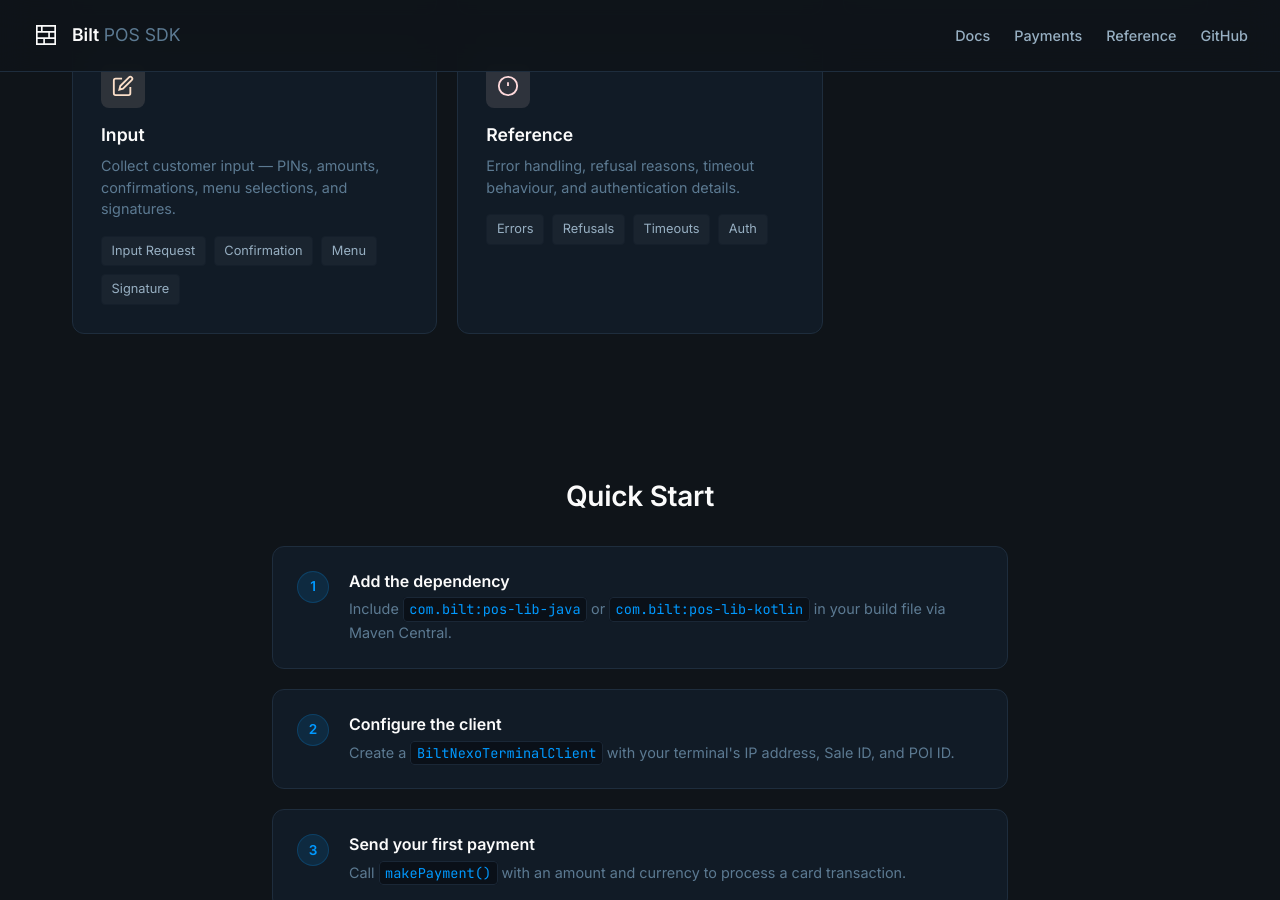
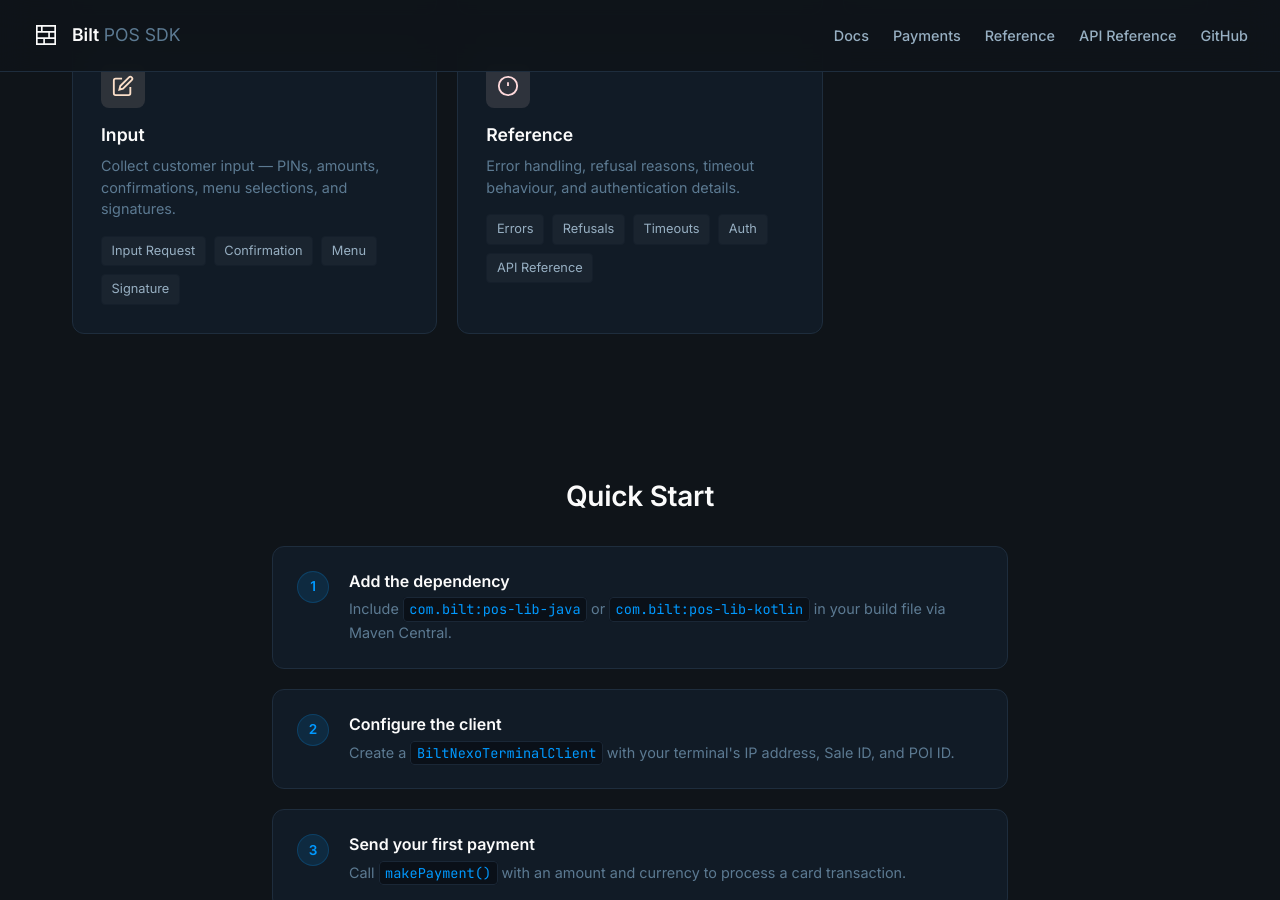
Before and after one commit to biltrewards/bilt-pos-sdk, a Jekyll site: the page built from docs/index.markdown, in a window 1280 px wide and 900 px high, scrolled down 951 px. Built offline with Jekyll 4.4.1, drawn with Linux system fonts in a browser that asks for light colours.

Commit message:
Add API Reference links to docs navigation and fix layout
Prevent Jekyll from wrapping api-reference.html in the doc layout,
and add links to it in the nav bar, sidebar, and home page.

Co-Authored-By: Claude Opus 4.6 (1M context) <noreply@anthropic.com>

```diff
--- a/docs/_config.yml
+++ b/docs/_config.yml
@@ -18,6 +18,10 @@ defaults:
     values:
       layout: "doc"
   - scope:
+      path: "api-reference.html"
+    values:
+      layout: none
+  - scope:
       path: "index.markdown"
     values:
       layout: "home"
--- a/docs/_data/navigation.yml
+++ b/docs/_data/navigation.yml
@@ -62,3 +62,7 @@
       url: /timeout-handling.html
     - name: Auth Response
       url: /auth-response.html
+    - name: Payment Brands
+      url: /payment-brands.html
+    - name: API Reference
+      url: /api-reference.html
--- a/docs/_layouts/default.html
+++ b/docs/_layouts/default.html
@@ -20,6 +20,7 @@
       <a href="{{ '/integration.html' | relative_url }}">Docs</a>
       <a href="{{ '/make-payment.html' | relative_url }}">Payments</a>
       <a href="{{ '/error-scenarios.html' | relative_url }}">Reference</a>
+      <a href="{{ '/api-reference.html' | relative_url }}">API Reference</a>
       <a href="https://github.com/biltrewards/bilt-pos-sdk" target="_blank">GitHub</a>
     </div>
     <button class="nav-hamburger" onclick="toggleSidebar()" aria-label="Toggle menu">
--- a/docs/_layouts/home.html
+++ b/docs/_layouts/home.html
@@ -94,6 +94,7 @@ layout: default
           <a href="{{ '/refusal-reasons.html' | relative_url }}" class="card-link">Refusals</a>
           <a href="{{ '/timeout-handling.html' | relative_url }}" class="card-link">Timeouts</a>
           <a href="{{ '/auth-response.html' | relative_url }}" class="card-link">Auth</a>
+          <a href="{{ '/api-reference.html' | relative_url }}" class="card-link">API Reference</a>
         </div>
       </div>
 
```
Also changed, not shown: 1 other file.
